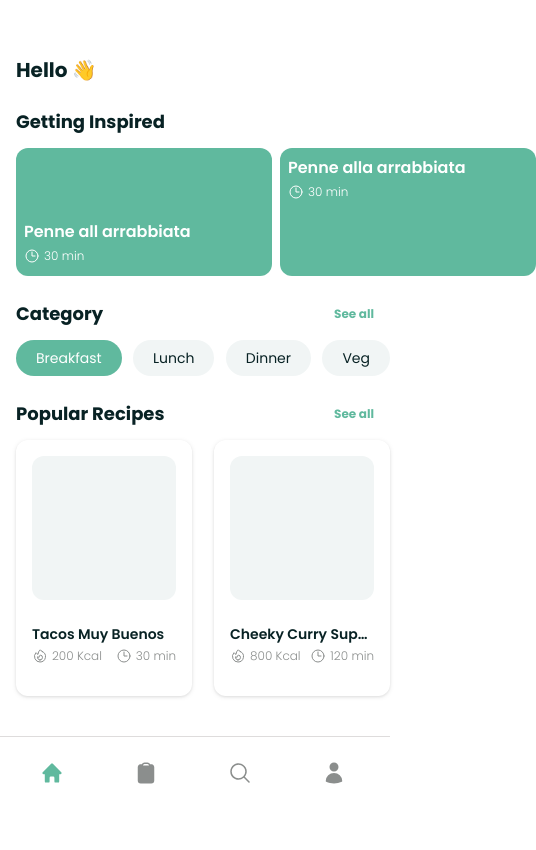
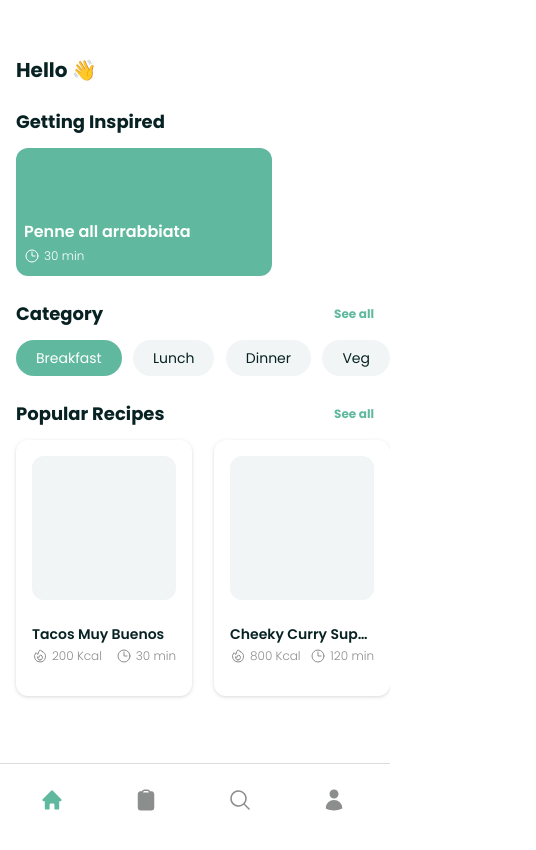
Before and after one commit to simopgini/food-app, a Next.js app: page / in a window 390 px wide. Shown: the top 850 px of the page, 536 px wide, since content can reach past the window. Built offline with nearby package versions, Linux system fonts and the light colour scheme.

Commit message:
sticky bar + config breakpoint xs

```diff
--- a/pages/index.js
+++ b/pages/index.js
@@ -21,9 +21,10 @@ export default function Home() {
         <meta name="viewport" content="width=device-width, initial-scale=1" />
         <link rel="icon" href="/favicon.ico" />
       </Head>
-      <main >
-        {/* HOME */}
+
+      {/* HOME SECTION */}
       <div>
+          <div className="xs:h-screen mb-8">
             <div className='mt-14 mb-6 pl-4 text-dark-green text-xl font-bold'>
               Hello 👋
             </div>
@@ -31,26 +32,14 @@ export default function Home() {
               <div className='pl-4'>
                 <h1 className='pb-3 text-dark-green text-lg font-bold'>Getting Inspired</h1>
 
-              <div className='flex snap-x space-x-2'>
-                <a className='snap-center hover:scale-105 duration-500 cursor-pointer text-white'>
+                <div className='flex space-x-2'>
+                  <a className='hover:scale-105 duration-500 cursor-pointer text-white'>
                     <div className='bg-green h-32 w-64 rounded-xl'>
                       <div className='px-2 py-2'>
                         <div className='p-4 h-16'>
                           <div className=' bg-slate-200 rounded-xl'></div>
                         </div>
                         <h2 className="text-base pb-1 font-semibold">Penne all arrabbiata</h2>
-                      <div className='flex items-center text-sm'>
-                        <ClockIcon className='h-4 w-4 mr-1 text-white' />
-                        <span className='font-light text-xs'>30 min</span>
-                      </div>
-                    </div>
-                  </div>
-                </a>
-                <a className='snap-center  text-white hover:scale-105 duration-500 cursor-pointer'>
-                  <div className='bg-green h-32 w-64 rounded-xl'>
-                    <div className='px-2 py-2'>
-
-                      <h2 className="text-base pb-1 font-semibold">Penne alla arrabbiata</h2>
                         <div className='flex items-center text-sm'>
                           <ClockIcon className='h-4 w-4 mr-1 text-white' />
                           <span className='font-light text-xs'>30 min</span>
@@ -117,16 +106,23 @@ export default function Home() {
                 </a>
               </div>
             </section>
-          <nav className='mt-10'>
+          </div>
+
+
+          <nav className='sticky bottom-0 bg-white'>
             <hr className='text-gray-line'></hr>
-            <div className='pt-6 px-10 flex justify-between items-center text-sm'>
+            <div className='py-6 pb-8 px-10 flex justify-between items-center text-sm'>
               <HomeIcon className='h-6 w-6 mr-1 text-green' />
               <ClipboardIcon className='h-6 w-6 mr-1 text-gray' />
               <MagnifyingGlassIcon className='h-6 w-6 mr-1 text-gray' />
               <UserIcon className='h-6 w-6 mr-1 text-gray' />
             </div>
           </nav>
+
         </div>
+
+
+
 
         {/* PAGINA RICETTA: dopo aver cliccato ricette sulla home o su cerca */}
         {/* <div>
@@ -179,7 +175,7 @@ export default function Home() {
                 </div>
               </section> */}
 
-              {/* INGREDIENTS */}
+              {/* INGREDIENTS SECTION */}
               {/* <section className='px-4'>
                 <div className='flex justify-between items-baseline'>
                   <h1 className=' mb-6 text-dark-green text-xl font-bold'>
@@ -223,7 +219,7 @@ export default function Home() {
               </section> */}
 
 
-              {/* INSTRUCTIONS */}
+              {/* INSTRUCTIONS SECTION */}
               {/* <section>
                 <div className='px-4 flex justify-between items-baseline'>
                   <h1 className=' mb-6 text-dark-green text-xl font-bold'>
@@ -264,7 +260,7 @@ export default function Home() {
           </div>
         </div> */}
 
-        {/* SEARCH NAV BAR SECTION */}
+        {/* 2: SEARCH NAV BAR SECTION */}
         {/* <div>
           <div className='px-4 mb-6 mt-16 flex justify-between items-center'>
               <button className=' bg-white rounded-lg p-1 shadow-md'><ChevronLeftIcon className='h-6 w-6'/></button>
@@ -274,17 +270,17 @@ export default function Home() {
         </div>
 
         <div className='px-4 flex items-center mb-4'>
-          <label class="flex-1 relative block">
-            <span class="sr-only">Search</span>
-            <span class="absolute inset-y-0 left-0 flex items-center pl-2">
+          <label className="flex-1 relative block">
+            <span className="sr-only">Search</span>
+            <span className="absolute inset-y-0 left-0 flex items-center pl-2">
               <MagnifyingGlassIcon className='h-4 w-4 mr-1 text-gray' />
             </span>
             <input style={{borderWidth: 0}}
-              class="flex-1 placeholder:text-sm placeholder:text-gray block  bg-gray-lighter w-full  rounded-md py-2 pl-9 pr-3 shadow-md focus:outline-none
+              className="flex-1 placeholder:text-sm placeholder:text-gray block  bg-gray-lighter w-full  rounded-md py-2 pl-9 pr-3 shadow-md focus:outline-none
               focus:border-green focus:ring-green focus:ring-1 sm:text-sm"
               placeholder="Search by food name" type="text" name="search"/>
           </label>
-          <button class="ml-2">
+          <button className="ml-2">
             <AdjustmentsHorizontalIcon className='h-8 w-8 mr-1 text-gray' />
           </button>
         </div>
@@ -539,7 +535,7 @@ export default function Home() {
             </div>
           </div> */}
 
-      </main>
+      {/* </main> */}
     </>
   )
 }
--- a/tailwind.config.js
+++ b/tailwind.config.js
@@ -40,6 +40,9 @@ module.exports = {
         'orange': '#EBA352',
         'gray-dark': '#273444',
       },
+      screens: {
+        'xs': '280px'
+      }
     },
   },
   plugins: [
```
Lines whose indentation alone changed are shown as unchanged.
